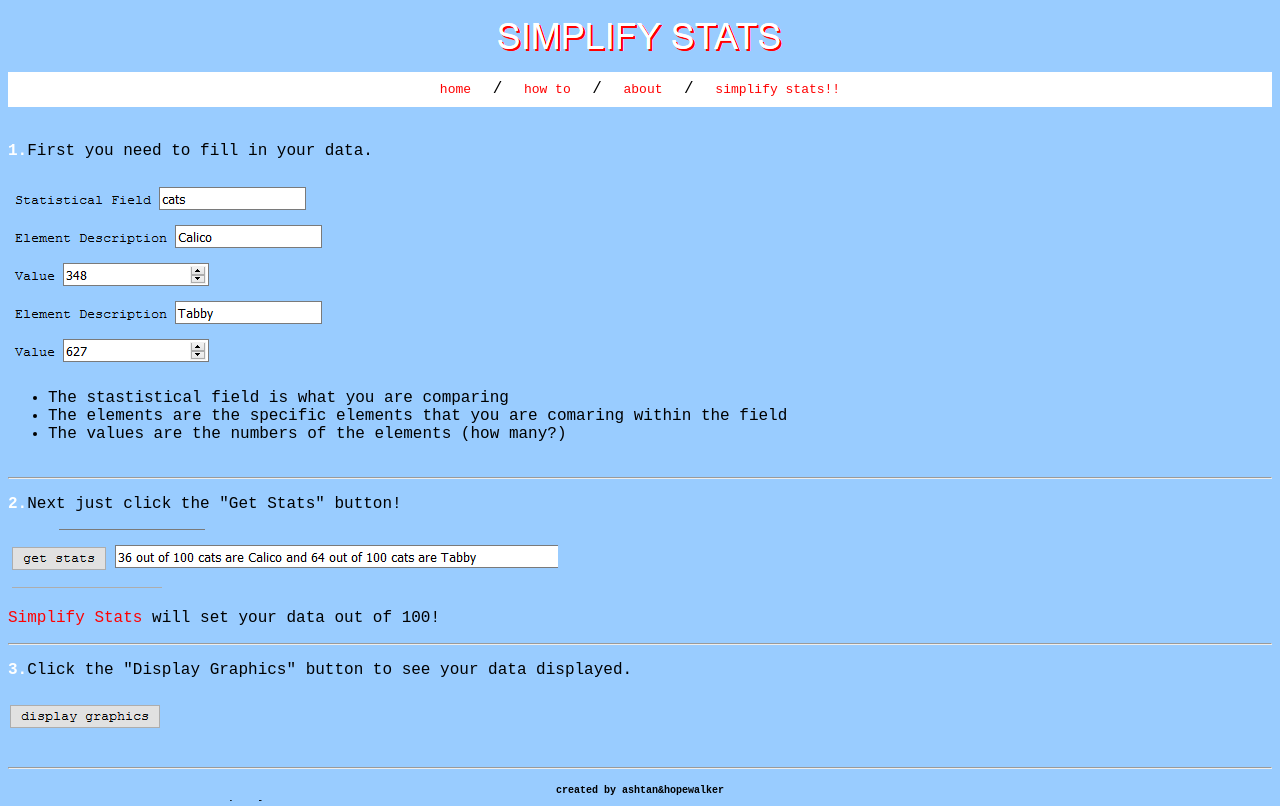
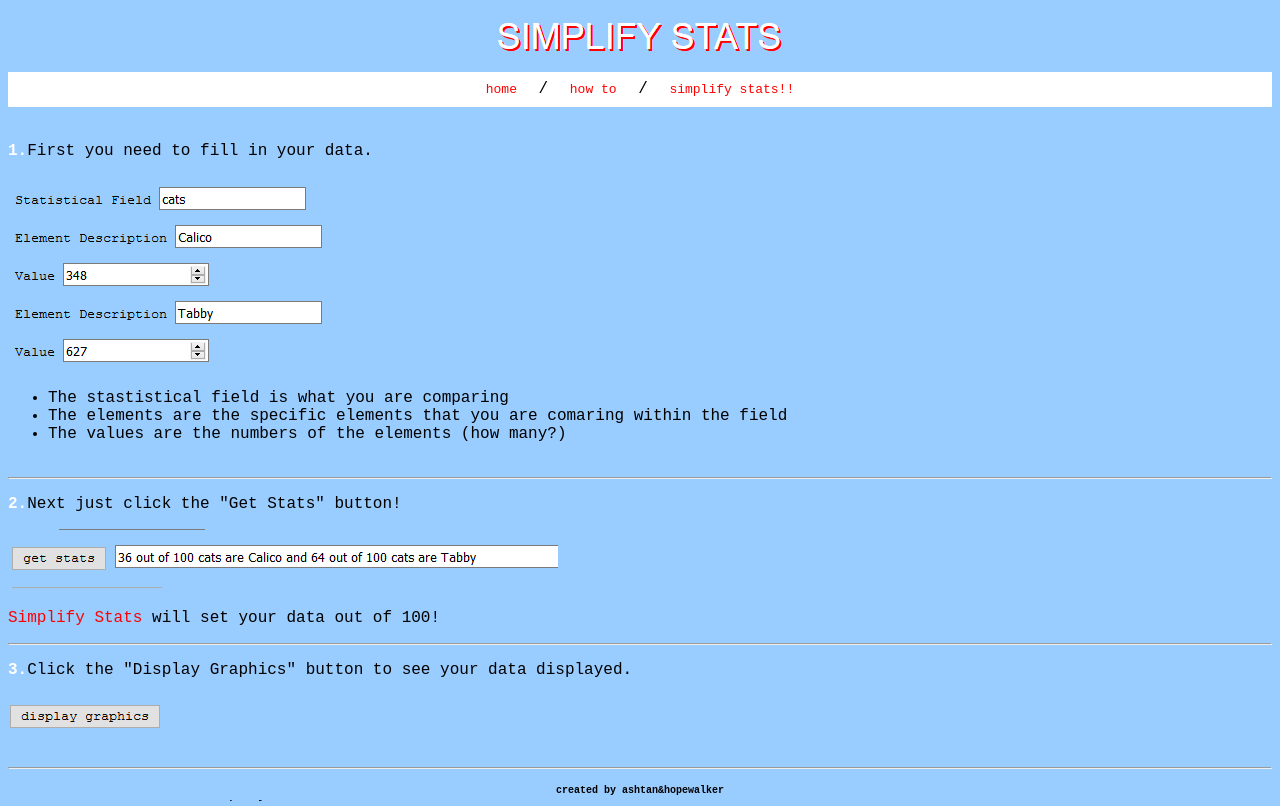
Before and after one commit to hopeiwalker/simplifystats, a plain HTML site: page howto.html in a window 1280 px wide. Shown: the top 806 px of the page. Drawn offline with Linux system fonts and the light colour scheme.

Commit message:
Update howto.html

```diff
--- a/howto.html
+++ b/howto.html
@@ -38,7 +38,7 @@ ul.topnav li.icon {display: none;}
  </style>
 
  <ul class="topnav"><center>
-  <li><a href="index.html">home</a> / <a href="howto.html">how to</a>  /   <a href="aboutlol.html">about</a>   /   <a href="nice.html">simplify stats!!</a></li>
+  <li><a href="index.html">home</a> / <a href="howto.html">how to</a>   /   <a href="nice.html">simplify stats!!</a></li>
   <li class="icon">
     <a href="javascript:void(0);" onclick="myFunction()">&#9776;</a>
   </li>
```
